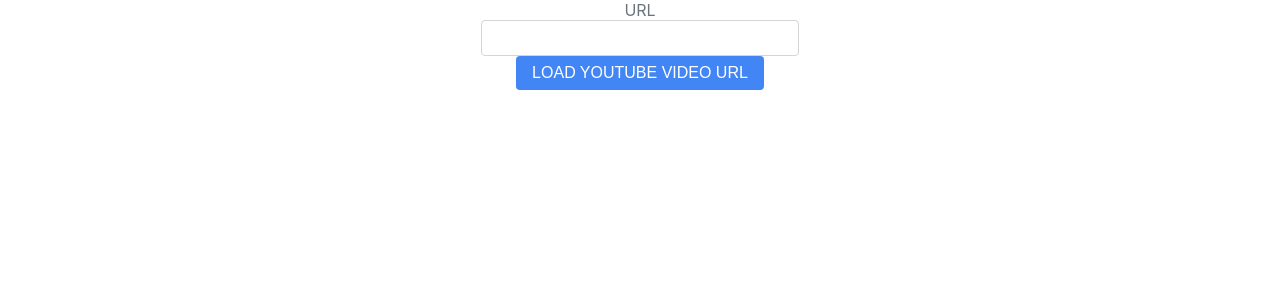
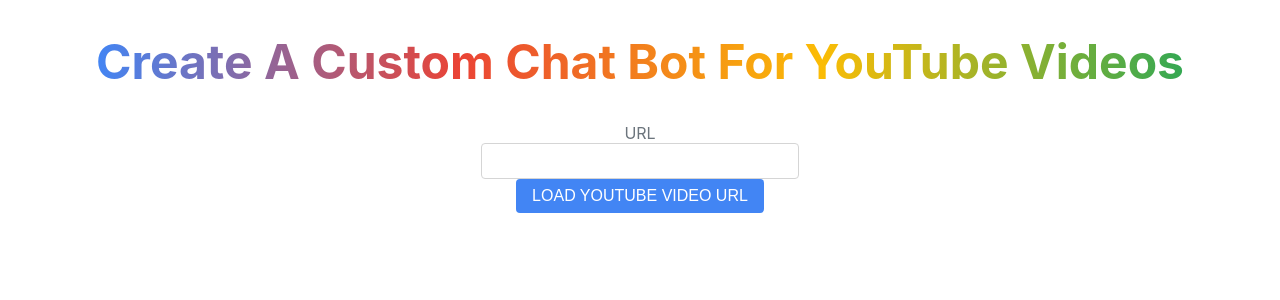
Before and after one commit to abshkbh/yt-bot-ui, a React (Create React App) app: page / in a window 1280 px wide. Shown: the top 300 px of the page. Built offline with nearby package versions, Linux system fonts and the light colour scheme.

Commit message:
Style title as the Google logo

```diff
--- a/src/Session.css
+++ b/src/Session.css
@@ -1,3 +1,14 @@
+.title h1 {
+    font-size: 48px;
+    font-weight: 700;
+    color: #4285f4;
+    background-image: linear-gradient(to right, #4285f4, #ea4335, #fbbc05, #34a853);
+    -webkit-background-clip: text;
+    -webkit-text-fill-color: transparent;
+    /* Fallback. */
+    background-color: #fff;
+}
+
 .session {
     display: flex;
     flex-direction: column;
--- a/src/Session.js
+++ b/src/Session.js
@@ -76,6 +76,9 @@
 
         return (
             <div className="session">
+                <div className="title">
+                    <h1>Create A Custom Chat Bot For YouTube Videos</h1>
+                </div>
                 <div className="url-label">
                     <label>{URL_TEXT}</label>
                 </div>
```
Lines whose indentation alone changed are shown as unchanged.
